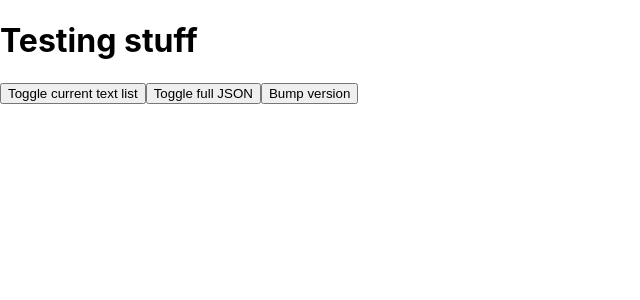
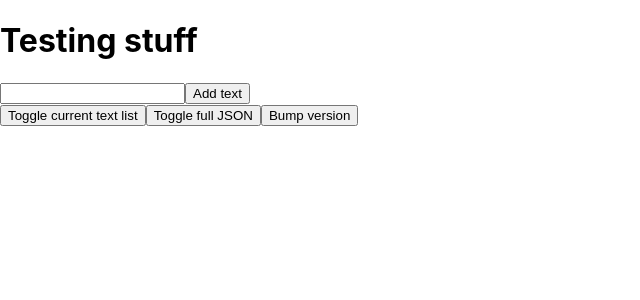
Before and after one commit to bela-varga/short-writing-sorter, a React (Create React App) app: page / in a window 1280 px wide. Shown: the top 300 px of the page, without its empty margins (0-640 px from the left). Built offline with nearby package versions, Linux system fonts and the light colour scheme.

Commit message:
added basic addNewText and fixed jsonVersion bug

```diff
--- a/src/App.tsx
+++ b/src/App.tsx
@@ -1,4 +1,4 @@
-import React, { useState, useRef } from 'react';
+import React, { useState, useRef, useEffect } from 'react';
 import ShortWritingManager from './ShortWritingManager/ShortWritingManager';
 import testJson from './data/0001.json';
 
@@ -6,7 +6,10 @@ function App() {
   const [allCurrentTextsVisible, setallCurrentTextsVisible] = useState(false);
   const [fullJsonVisible, setFullJsonVisible] = useState(false);
   const swm = useRef(new ShortWritingManager())
-  swm.current.readDataFromJSON(testJson);
+
+  useEffect(()=>{
+    swm.current.readDataFromJSON(testJson);
+  }, []);
 
   function toggleFullJson() {
     const elementToPutJson = document.getElementById('short-texts-json');
@@ -45,19 +48,41 @@ function App() {
   }
 
   function renderButtonToBumpVersion() {
-    return(
+    return (
       <button onClick={swm.current.bumpVersion.bind(swm.current)}>Bump version</button>
+    )
+  }
+
+  function addNewText() {
+    const newTextInput = document.getElementById('new-text') as HTMLInputElement;
+    const newText = newTextInput.value;
+    const newShortText = {
+      text: newText,
+      tags: [],
+      category: '',
+    };
+    swm.current.addText(newShortText);
+    newTextInput.value = '';
+  }
+
+  function renderBoxToAddText() {
+    return (
+      <div id='add-text'>
+        <input type='text' id='new-text'></input>
+        <button onClick={addNewText}>Add text</button>
+      </div>
     )
   }
 
   return (
     <div>
       <h1>Testing stuff</h1>
-      <p>
+      <div>
+        {renderBoxToAddText()}
         {renderButtonToToggleCurrentTextList()}
         {renderButtonToToggleFullJson()}
         {renderButtonToBumpVersion()}
-      </p>
+      </div>
       <pre id='short-texts-pre'></pre>
       <pre id='short-texts-json'></pre>
     </div>
--- a/src/ShortWritingManager/ShortWritingManager.ts
+++ b/src/ShortWritingManager/ShortWritingManager.ts
@@ -60,7 +60,6 @@ class ShortWritingManager {
 
   public bumpVersion() {
     this.jsonVersion += 1;
-    console.log(`jsonVersion`, this.jsonVersion);
   }
 }
 
```
